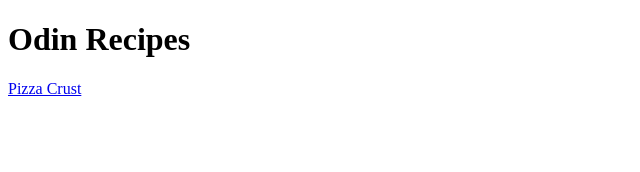
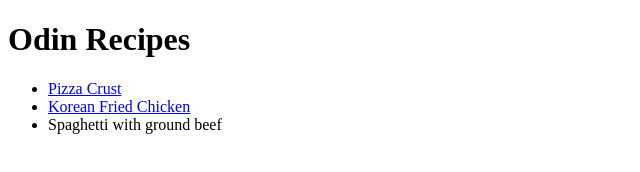
Before and after one commit to x-Dice-x/odin-recipes, a plain HTML site: page index.html in a window 1280 px wide. Shown: the whole page, without its empty margins (0-640 px from the left). Drawn offline with Linux system fonts and the light colour scheme.

Commit message:
Add the recipes links in the main page

```diff
--- a/index.html
+++ b/index.html
@@ -7,6 +7,17 @@
   </head>
   <body>
     <h1>Odin Recipes</h1>
-    <a href="recipes/pizza_crust.html">Pizza Crust</a>
+    <ul>
+      <li>
+        <a href="recipes/pizza_crust.html">Pizza Crust</a>
+      </li>
+      <li>
+        <a href="/recipes/korean_fried_chicken.html">Korean Fried Chicken </a>
+      </li>
+      <li>
+        <a href="/recipes/Spaghetti_with_ground_beef.html"></a>Spaghetti with
+        ground beef
+      </li>
+    </ul>
   </body>
 </html>
```
